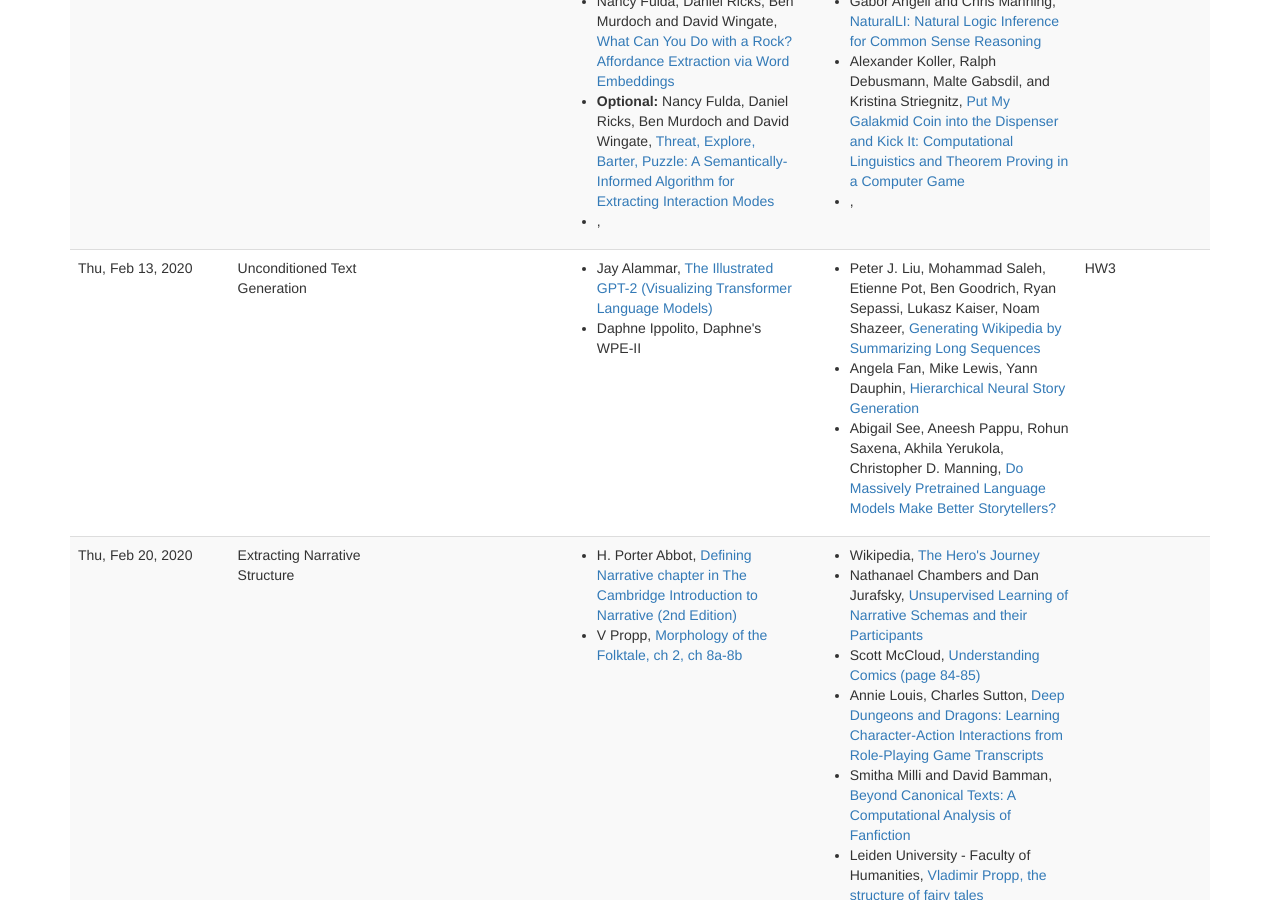
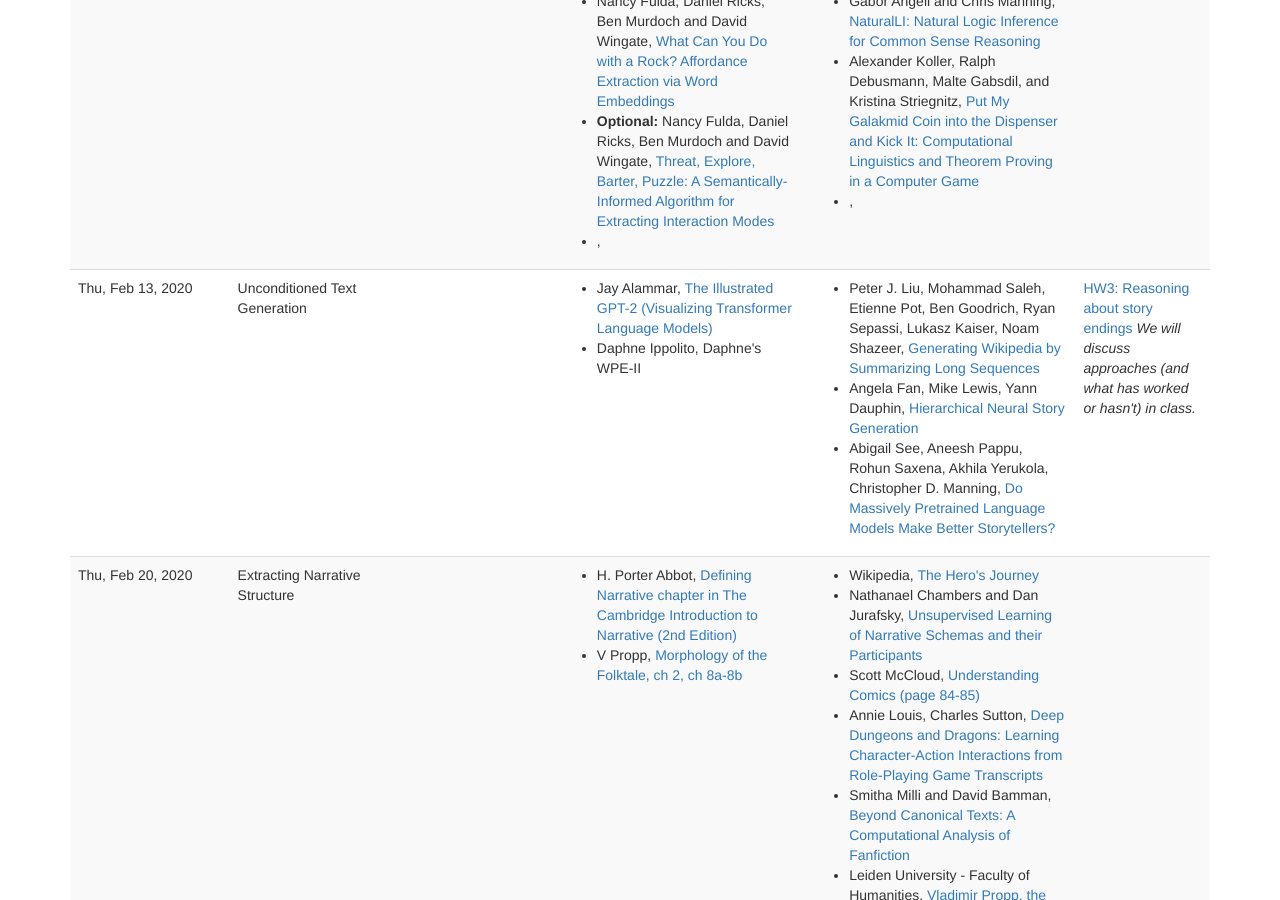
Before and after one commit to interactive-fiction-class/interactive-fiction-class.github.io, a Jekyll site: the page built from lectures.md, in a window 1280 px wide and 900 px high, scrolled down 1216 px. Built offline with Jekyll 4.4.1, drawn with Linux system fonts in a browser that asks for light colours; nearby versions of some CDN libraries; a script that is not in the unit is left out.

Commit message:
Update lectures.yaml

```diff
--- a/_data/lectures.yaml
+++ b/_data/lectures.yaml
@@ -205,7 +205,9 @@
       url: https://arxiv.org/pdf/1909.10705.pdf
   homework_due:
     -
-      title: HW3
+      title: HW3&colon; Reasoning about story endings
+      url: commonsense-reasoning/commonsense-reasoning.html
+      note: We will discuss approaches (and what has worked or hasn't) in class.
 -
   date: 2020-02-20
   title: Extracting Narrative Structure
```
